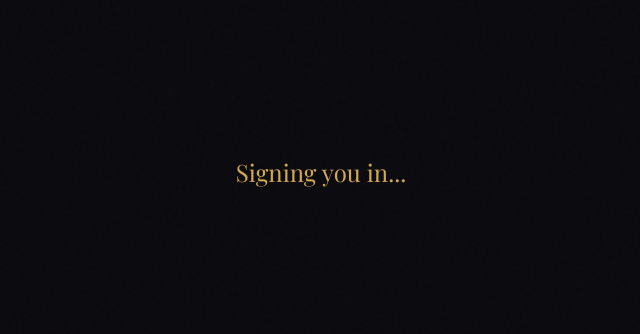
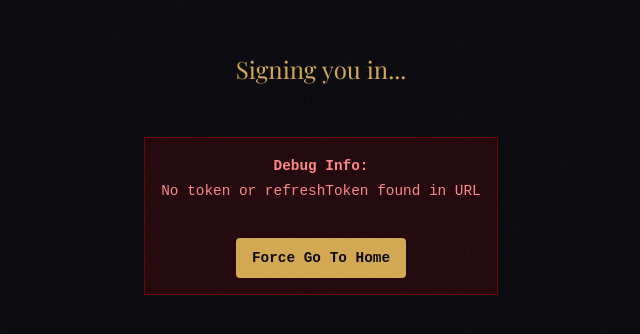
Before and after one commit to SpitfireGamer/Image-tours, a Next.js app in the folder frontend/: page /auth/callback in a window 1280 px wide. Before the commit this address had no page. Shown: the part 228-562 px from the top of the page, without its empty margins (319-959 px from the left). Built offline with nearby package versions, Linux system fonts and the light colour scheme; a web font is replaced by a local one.

Commit message:
chore: add debug info to auth callback page

```diff
--- a/frontend/src/app/auth/callback/page.tsx
+++ b/frontend/src/app/auth/callback/page.tsx
@@ -1,14 +1,15 @@
 "use client";
 
-import { useEffect } from "react";
+import { useEffect, useState, Suspense } from "react";
 import { useRouter, useSearchParams } from "next/navigation";
 import { useAuth } from "@/context/AuthContext";
-import { Suspense } from "react";
 
 function AuthCallbackContent() {
   const router = useRouter();
   const searchParams = useSearchParams();
-  const { login, refreshUser } = useAuth();
+  const { login } = useAuth();
+
+  const [debugInfo, setDebugInfo] = useState<string | null>(null);
 
   useEffect(() => {
     const token = searchParams.get("token");
@@ -21,36 +22,85 @@ function AuthCallbackContent() {
       // Fetch user data and update AuthContext
       const RAW_URL = process.env.NEXT_PUBLIC_API_URL || "http://localhost:4000";
       const API_URL = RAW_URL.replace(/\/+$/, "").replace(/\/api\/v1$/, "");
+
+      setDebugInfo(`Fetching from: ${API_URL}/api/v1/auth/me...`);
+
       fetch(`${API_URL}/api/v1/auth/me`, {
         headers: { Authorization: `Bearer ${token}` },
       })
-        .then((res) => res.json())
+        .then(async (res) => {
+          const text = await res.text();
+          setDebugInfo(`Response status: ${res.status}. Body: ${text.substring(0, 100)}`);
+          try {
+            return JSON.parse(text);
+          } catch (e) {
+            throw new Error(`Failed to parse JSON: ${text.substring(0, 50)}`);
+          }
+        })
         .then((data) => {
           if (data.success) {
-            login(token, data.data.user);
-            // login() already pushes to /dashboard
+            setDebugInfo(`Success! Logging in user: ${JSON.stringify(data.data?.user || data.data)}`);
+            login(token, data.data?.user || data.data);
           } else {
-            router.push("/login");
+            setDebugInfo(`API Error: ${JSON.stringify(data)}`);
+            // router.push("/login"); // Commented out to prevent redirect so we can read the error
           }
         })
-        .catch(() => router.push("/login"));
+        .catch((err) => {
+          setDebugInfo(`Fetch Catch Error: ${err.message}`);
+          // router.push("/login");
+        });
     } else {
-      router.push("/login");
+      setDebugInfo("No token or refreshToken found in URL");
     }
-  }, [router, searchParams]); // Removed unstable dependencies (login, refreshUser) to prevent infinite loops
+  }, [router, searchParams, login]); // Included login to avoid stale closures, though it comes from context.
 
   return (
     <div style={{
       minHeight: "100vh",
       display: "flex",
+      flexDirection: "column",
       alignItems: "center",
       justifyContent: "center",
       background: "#0a0a0f",
       color: "#d4a853",
       fontFamily: "var(--font-display, 'Playfair Display', Georgia, serif)",
-      fontSize: "1.5rem",
+      padding: "2rem",
+      textAlign: "center"
     }}>
-      Signing you in...
+      <div style={{ fontSize: "1.5rem", marginBottom: "1rem" }}>Signing you in...</div>
+      {debugInfo && (
+        <div style={{
+          marginTop: "2rem",
+          padding: "1rem",
+          background: "rgba(255,0,0,0.1)",
+          border: "1px solid rgba(255,0,0,0.3)",
+          color: "#ff8888",
+          fontFamily: "monospace",
+          fontSize: "0.9rem",
+          maxWidth: "800px",
+          wordWrap: "break-word"
+        }}>
+          <strong>Debug Info:</strong><br />
+          {debugInfo}
+          <br /><br />
+          <button
+            onClick={() => router.push("/")}
+            style={{
+              padding: "8px 16px",
+              background: "#d4a853",
+              color: "#0a0a0f",
+              border: "none",
+              borderRadius: "4px",
+              cursor: "pointer",
+              fontWeight: "bold",
+              marginTop: "10px"
+            }}
+          >
+            Force Go To Home
+          </button>
+        </div>
+      )}
     </div>
   );
 }
```
